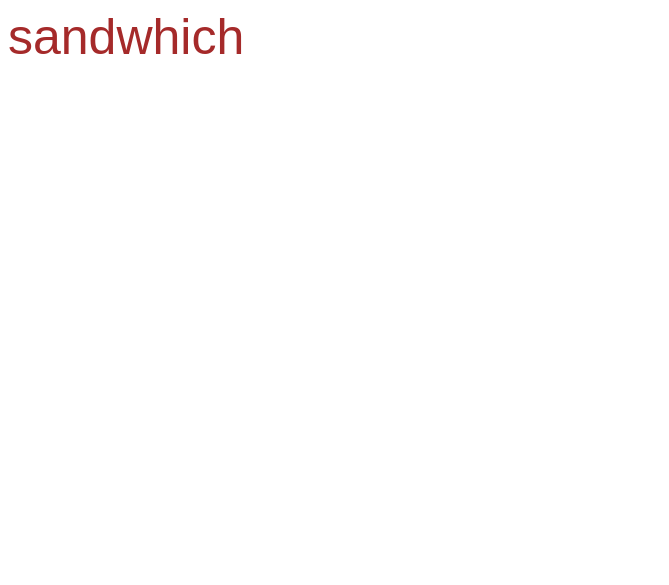
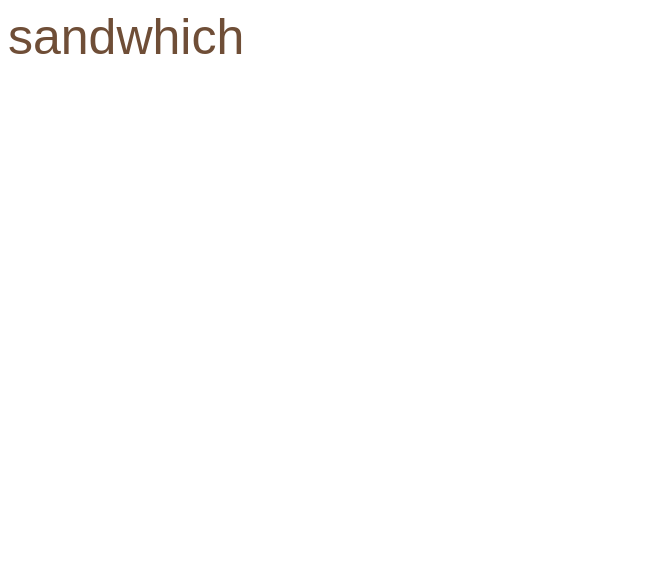
Before and after one commit to kcborn-tech/12345678, a plain HTML site: page index.html in a window 1280 px wide. Shown: the top 585 px of the page, without its empty margins (0-669 px from the left). Drawn offline with Linux system fonts and the light colour scheme.

Commit message:
Update index.html

```diff
--- a/index.html
+++ b/index.html
@@ -2,7 +2,7 @@
 body {
 Background-image: url(“https://kcborn-tech.github.io/12345678/images/apple.jpg”);
 background-repeat: repeat;
-color: brown;
+color: #6F4E37;
 font-size: 50px;
 font-family: Arial, Helvetica, sans-serif;
 }
```
